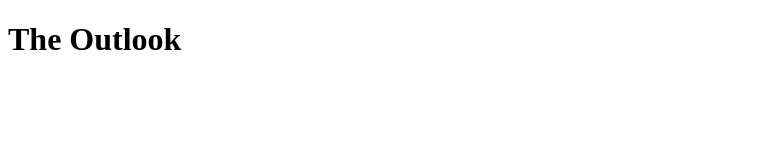
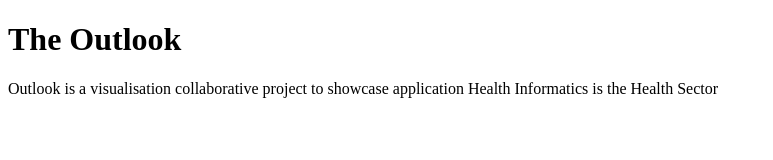
Before and after one commit to abilimb/outlook, a plain HTML site: page Index.html in a window 1280 px wide. Shown: the whole page, without its empty margins (0-773 px from the left). Drawn offline with Linux system fonts and the light colour scheme.

Commit message:
Update Index.html

```diff
--- a/Index.html
+++ b/Index.html
@@ -8,6 +8,7 @@
 	<div>
 
 		<h1>The Outlook</h1>
+		<p> Outlook is a visualisation collaborative project to showcase application Health Informatics is the Health Sector</p>
 
 
 	</div>
```
